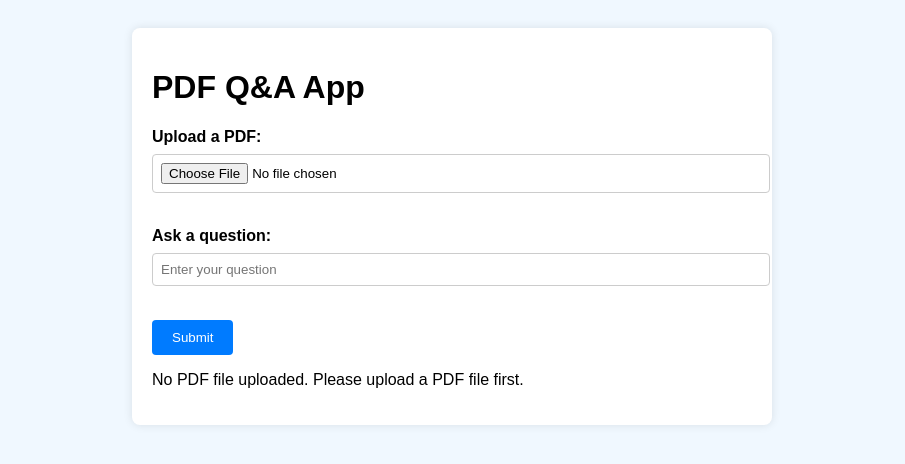
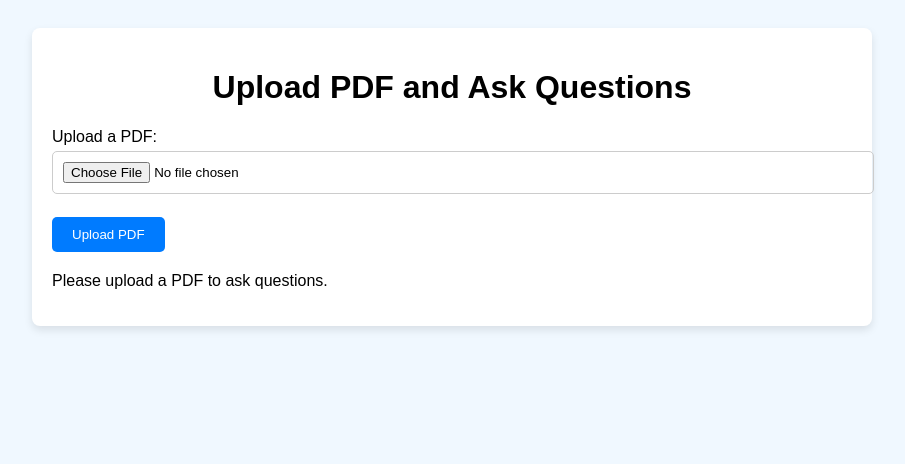
Before and after one commit to juslee168/pdf_parser, a Flask app: page / in a window 1280 px wide. Shown: the top 464 px of the page, without its empty margins (188-1093 px from the left). Run offline with Flask 3, Linux system fonts and the light colour scheme.

Commit message:
more changes to functionality

```diff
--- a/app.py
+++ b/app.py
@@ -13,6 +13,9 @@ UPLOAD_FOLDER = 'uploads/'
 if not os.path.exists(UPLOAD_FOLDER):
     os.makedirs(UPLOAD_FOLDER)
 
+# Global variable to simulate progress
+progress = 0
+
 def get_saved_pdf():
     # Check for a saved PDF in the upload folder
     for filename in os.listdir(UPLOAD_FOLDER):
@@ -24,6 +27,10 @@ def get_saved_pdf():
 def index():
     saved_pdf = get_saved_pdf()
     pdf_text = None
+
+    # Ensure qa_history is initialized in session
+    if 'qa_history' not in session:
+        session['qa_history'] = []
 
     if request.method == "POST":
         if "file" in request.files and request.files["file"].filename != "":
@@ -49,16 +56,14 @@ def index():
                     preprocessed_text = preprocess_text(pdf_text)
                     answer = answer_question(preprocessed_text, question)
 
-                    # Save question and answer to session
-                    if "qa_history" not in session:
-                        session["qa_history"] = []
-                    session["qa_history"].append({"question": question, "answer": answer})
+                    # Append new Q&A to history and save to session
+                    session['qa_history'].append({"question": question, "answer": answer})
+                    session.modified = True  # Ensure session is updated with new data
 
-                    return render_template("index.html", saved_pdf=saved_pdf, qa_history=session["qa_history"])
-                else:
-                    flash("Failed to extract text from the PDF", "error")
+                    return render_template("index.html", saved_pdf=saved_pdf, qa_history=session.get("qa_history", []))
 
     return render_template("index.html", saved_pdf=saved_pdf, qa_history=session.get("qa_history", []))
+
 
 def extract_text_from_pdf(file_path):
     with open(file_path, 'rb') as file:
--- a/templates/index.html
+++ b/templates/index.html
@@ -4,99 +4,110 @@
     <title>PDF Q&A App</title>
     <style>
         body {
+            font-family: Arial, sans-serif;
             background-color: #f0f8ff;
-            font-family: Arial, sans-serif;
             padding: 20px;
         }
         .container {
-            max-width: 600px;
+            max-width: 800px;
             margin: 0 auto;
+            background-color: white;
             padding: 20px;
-            background-color: white;
             border-radius: 8px;
-            box-shadow: 0 0 10px rgba(0, 0, 0, 0.1);
+            box-shadow: 0 4px 8px rgba(0, 0, 0, 0.1);
         }
-        label {
-            display: block;
-            margin-bottom: 8px;
-            font-weight: bold;
-        }
-        input[type="file"],
-        input[type="text"] {
-            width: 100%;
-            padding: 8px;
-            margin-bottom: 16px;
-            border: 1px solid #ccc;
-            border-radius: 4px;
-        }
-        input[type="submit"] {
-            padding: 10px 20px;
-            background-color: #007bff;
-            color: white;
-            border: none;
-            border-radius: 4px;
-            cursor: pointer;
-        }
-        input[type="submit"]:hover {
-            background-color: #0056b3;
-        }
-        .flash-message {
-            margin-bottom: 20px;
-            padding: 10px;
-            border-radius: 4px;
-        }
-        .flash-error {
-            background-color: #f8d7da;
-            color: #721c24;
-        }
-        .flash-success {
-            background-color: #d4edda;
-            color: #155724;
+        h1 {
+            text-align: center;
         }
         .qa-history {
-            margin-top: 20px;
+            margin-top: 30px;
         }
         .qa-item {
-            margin-bottom: 20px;
+            background-color: #f9f9f9;
+            border: 1px solid #ddd;
+            margin-bottom: 10px;
             padding: 10px;
-            border: 1px solid #ccc;
-            border-radius: 4px;
-            background-color: #f9f9f9;
+            border-radius: 5px;
         }
         .qa-item p {
             margin: 5px 0;
+        }
+        .upload-section, .question-section {
+            margin-bottom: 20px;
+        }
+        .upload-section input[type="file"], .question-section input[type="text"] {
+            width: 100%;
+            padding: 10px;
+            margin: 5px 0;
+            border-radius: 5px;
+            border: 1px solid #ccc;
+        }
+        .upload-section input[type="submit"], .question-section input[type="submit"] {
+            background-color: #007BFF;
+            color: white;
+            border: none;
+            padding: 10px 20px;
+            cursor: pointer;
+            border-radius: 5px;
+        }
+        .upload-section input[type="submit"]:hover, .question-section input[type="submit"]:hover {
+            background-color: #0056b3;
+        }
+        .flash {
+            margin-top: 10px;
+            background-color: #ffdddd;
+            color: #a94442;
+            padding: 10px;
+            border-radius: 5px;
+            border: 1px solid #f5c6cb;
+        }
+        .flash.success {
+            background-color: #d4edda;
+            color: #155724;
+            border: 1px solid #c3e6cb;
         }
     </style>
 </head>
 <body>
 
 <div class="container">
-    <h1>PDF Q&A App</h1>
+    <h1>Upload PDF and Ask Questions</h1>
 
+    <!-- Display flash messages -->
     {% with messages = get_flashed_messages(with_categories=true) %}
         {% if messages %}
-            {% for category, message in messages %}
-                <div class="flash-message flash-{{ category }}">{{ message }}</div>
-            {% endfor %}
+            <div class="flash {{ messages[0][0] }}">
+                {{ messages[0][1] }}
+            </div>
         {% endif %}
     {% endwith %}
 
-    <form action="/" method="post" enctype="multipart/form-data">
-        <label for="file">Upload a PDF:</label>
-        <input type="file" name="file"><br><br>
-
-        <label for="question">Ask a question:</label>
-        <input type="text" name="question" placeholder="Enter your question"><br><br>
-
-        <input type="submit" value="Submit">
+    <!-- File Upload Section -->
+    <form action="/" method="POST" enctype="multipart/form-data">
+        <div class="upload-section">
+            <label for="file">Upload a PDF:</label>
+            <input type="file" name="file"><br><br>
+            <input type="submit" value="Upload PDF">
+        </div>
     </form>
 
-    {% if not saved_pdf %}
-        <p>No PDF file uploaded. Please upload a PDF file first.</p>
+    <!-- Question Section -->
+    {% if saved_pdf %}
+        <form action="/" method="POST">
+            <div class="question-section">
+                <label for="question">Ask a question:</label>
+                <input type="text" name="question" placeholder="Enter your question" required><br><br>
+                <input type="submit" value="Submit Question">
+            </div>
+        </form>
+
+        <!-- Display saved PDF filename -->
+        <p><strong>Current PDF: </strong>{{ saved_pdf }}</p>
     {% else %}
-        <p>Saved PDF: {{ saved_pdf }}</p>
+        <p>Please upload a PDF to ask questions.</p>
     {% endif %}
 
+    <!-- Display Question and Answer History -->
     {% if qa_history %}
         <div class="qa-history">
             <h2>Question and Answer History</h2>
```
